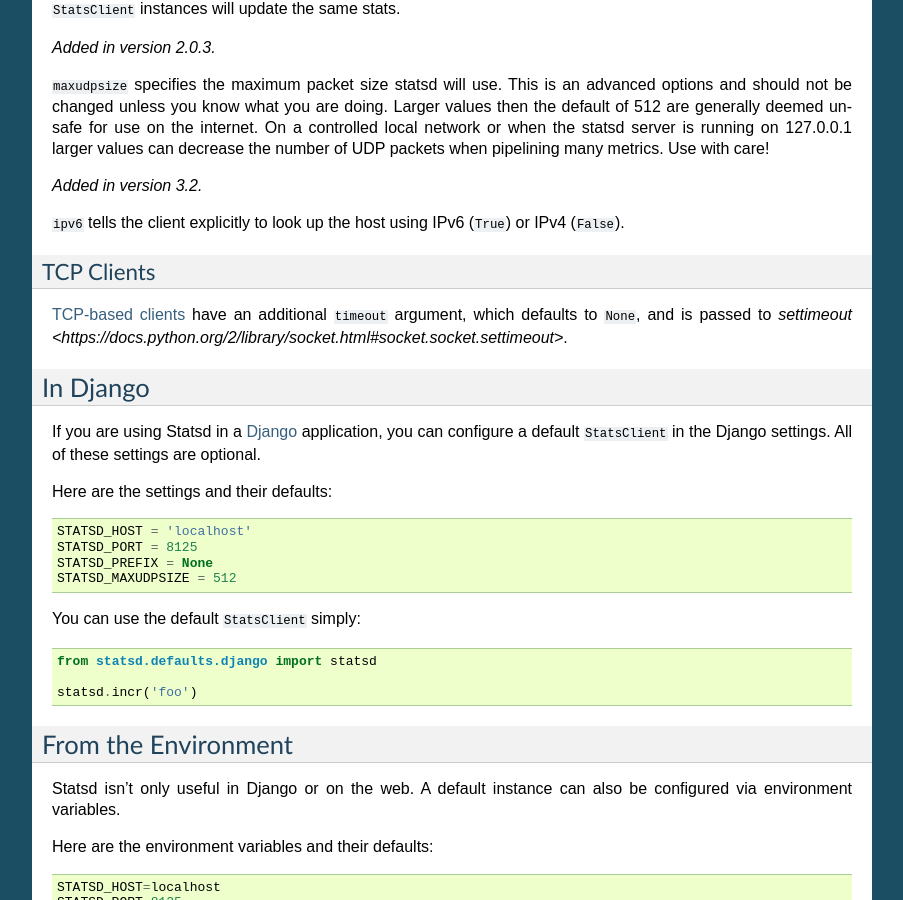
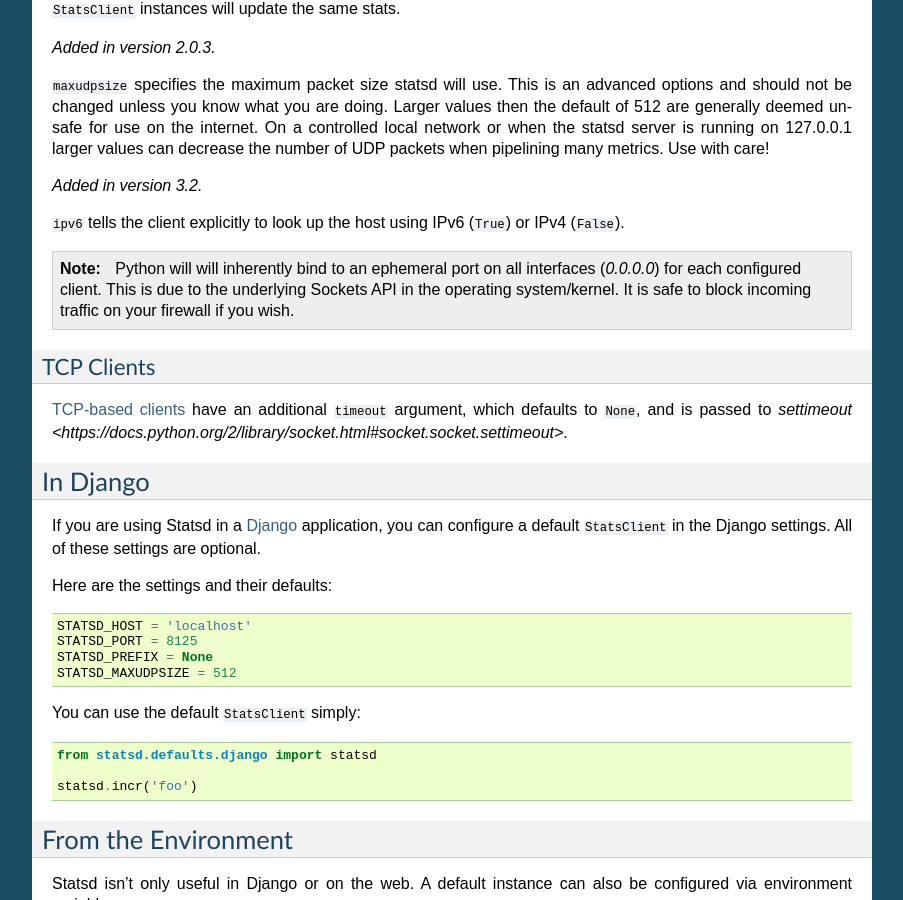
Before and after one commit to jsocol/pystatsd, a Sphinx documentation site: the page built from docs/configure.rst, in a window 1280 px wide and 900 px high, scrolled down 787 px. Shown: the whole window, without its empty margins (198-1101 px from the left). Built offline with Sphinx 7.4.7, drawn with Linux system fonts in a browser that asks for light colours; formulas are drawn with MathJax 3.

Commit message:
Add note to docs about UDP ephemeral binding.
Fixes #77. [ci skip]

```diff
--- a/docs/configure.rst
+++ b/docs/configure.rst
@@ -66,6 +66,13 @@ pipelining many metrics. Use with care!
 ``ipv6`` tells the client explicitly to look up the host using IPv6 (``True``)
 or IPv4 (``False``).
 
+.. note::
+
+    Python will will inherently bind to an ephemeral port on all interfaces
+    (`0.0.0.0`) for each configured client. This is due to the underlying
+    Sockets API in the operating system/kernel. It is safe to block incoming
+    traffic on your firewall if you wish.
+
 
 TCP Clients
 -----------
```
